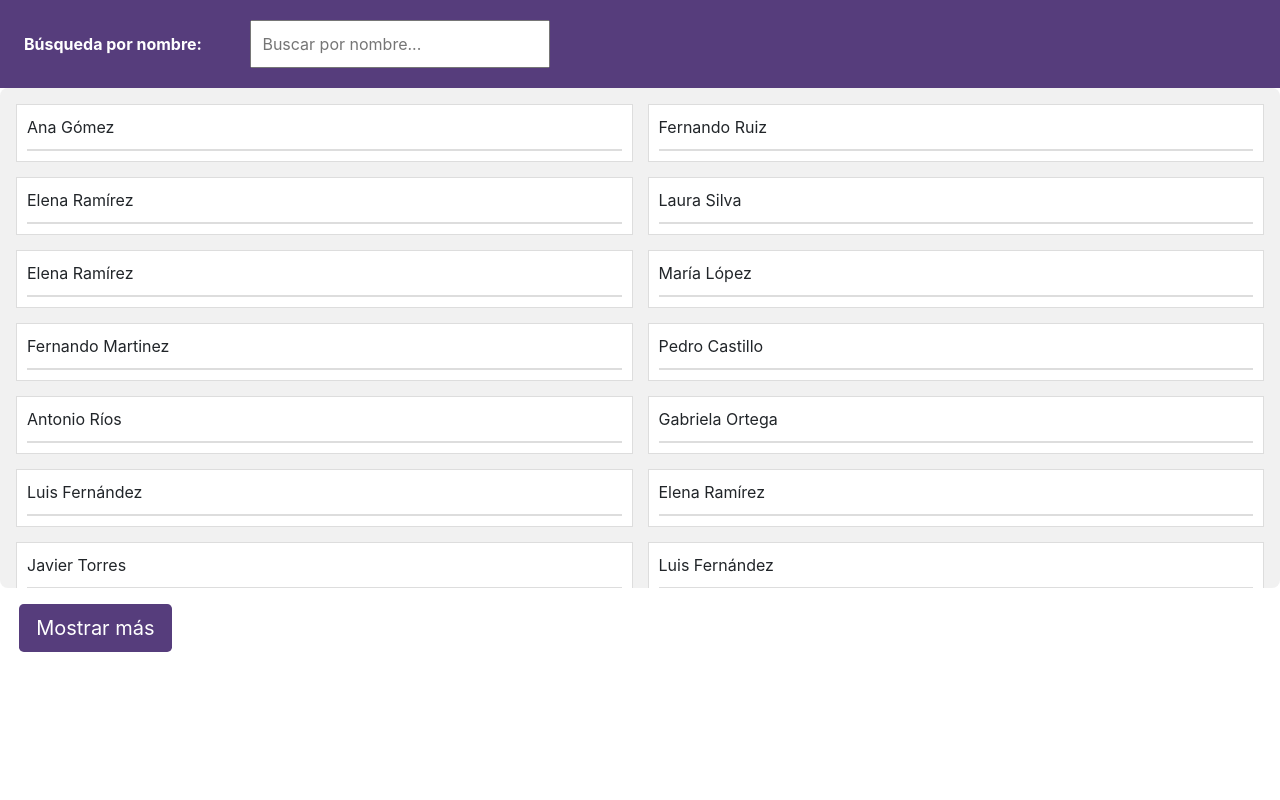
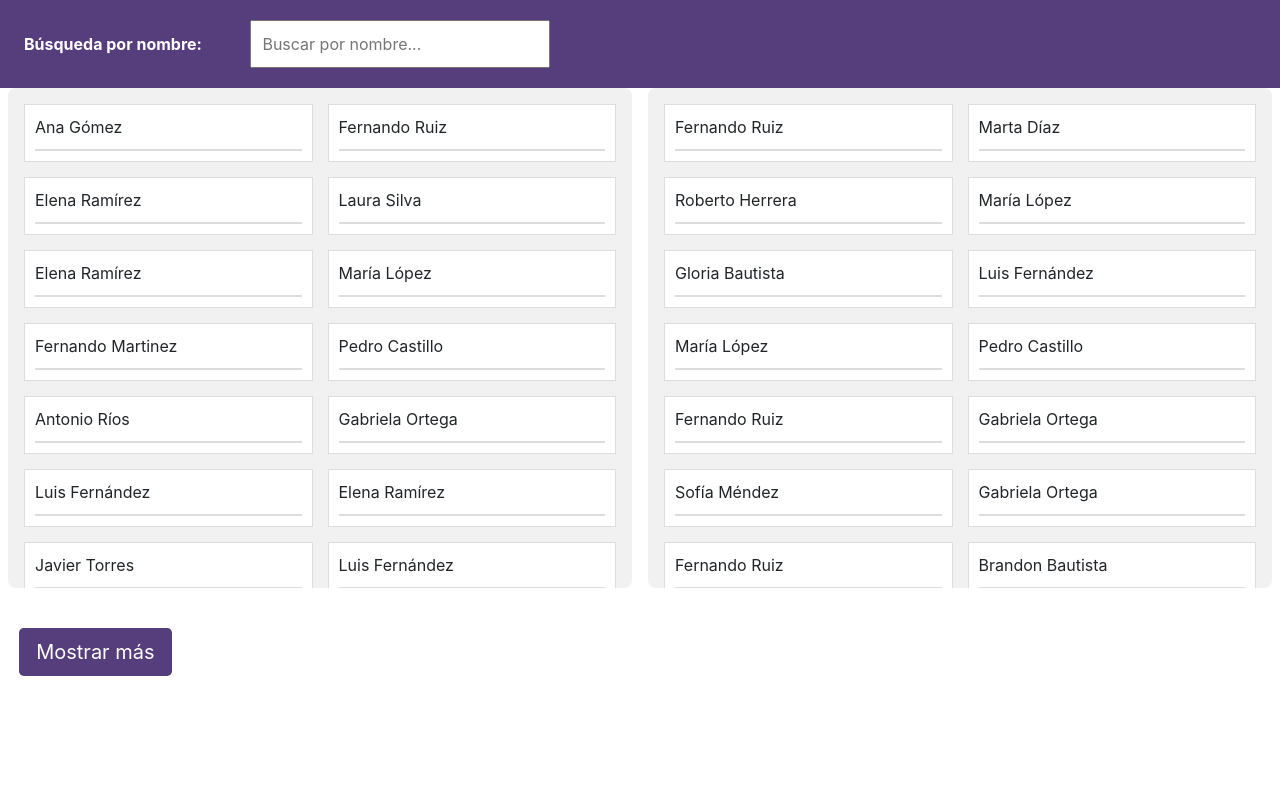
Before and after one commit to Brandonbb5/prueba, a website: page index.html in a window 1280 px wide. Drawn offline with nearby package versions, Linux system fonts and the light colour scheme.

Commit message:
Ajuste de cambios

```diff
--- a/index.html
+++ b/index.html
@@ -14,7 +14,15 @@
         <label class="font-weight-bold m-4 text-white">Búsqueda por nombre:</label>
         <input type="text" id="searchInput" placeholder="Buscar por nombre...">
     </header>
-    <div class="names-container bg-gray p-3"></div>
+
+    <div class="row mx-0">
+        <div class="col-md-6 mb-4 px-2">
+            <div class="names-container bg-gray p-3"></div>
+        </div>
+        <div class="col-md-6 px-2">
+            <div class="names-container bg-gray p-3"></div>
+        </div>
+    </div>
 
     <div class="btn_container">
         <button type="button" id="btn_mostrar_mas" class="btn text-white btn-lg mt-3 mb-1">Mostrar más</button>
--- a/script_csv.js
+++ b/script_csv.js
@@ -29,7 +29,8 @@ const createTable = async () => {
     try {
         const table_data = await parseCSV();
 
-        const container = document.querySelector('.names-container');
+        const containers = document.querySelectorAll('.names-container');
+        const [container1, container2] = containers;
         const btn_mostrar_mas = document.getElementById('btn_mostrar_mas');
         const searchInput = document.getElementById('searchInput');
         let slide_data = 50;
@@ -37,69 +38,92 @@ const createTable = async () => {
 
         const renderNames = (data) => {
             if (data.length === 0) {
-                container.innerHTML = '<div class="no-results-message">No se encontraron resultados...</div>';
-                container.classList.add('empty');
+                container1.innerHTML = '<div class="no-results-message">No se encontraron resultados...</div>';
+                container2.style.display = 'none'
+                container1.classList.add('empty');
                 btn_mostrar_mas.style.display = 'none';
             } else {
-                container.innerHTML = data.slice(0, slide_data).map((persona, index) => `
-                    <div class="name-item" data-id="${index}">
-                        ${persona.nombrecompleto}
+                container1.classList.remove('empty');
+                container2.style.display = '';
+                if (data.length < 50) {
+                    // Mostrar solo en container1 si hay pocos resultados
+                    container1.innerHTML = data.map((persona, index) => `
+                        <div class="name-item" data-id="${index}">
+                            ${persona.nombrecompleto}
+                            <div class="details">${generateDetails(persona)}</div>
+                        </div>
+                    `).join('');
+                    container2.innerHTML = ''; // Vaciar el segundo contenedor
+                } else {
+                    // Dividir en dos contenedores si hay muchos resultados
+                    const middle = Math.ceil(data.length / 2);
+                    const dataPart1 = data.slice(0, middle);
+                    const dataPart2 = data.slice(middle);
 
-                        <div class="details" id="details-${index}">
-                            <div class="detail-row"><strong>Nombre completo:</strong> ${persona.nombrecompleto}</div>
-                            <div class="detail-row"><strong>Edad:</strong> ${persona.edad}</div>
-                            <div class="detail-row"><strong>Sexo:</strong> ${persona.sexo}</div>
-                            <div class="detail-row"><strong>Ocupación:</strong> ${persona.ocupacion}</div>
-                            <div class="detail-row"><strong>Nivel de estudios:</strong> ${persona.niveldeestudios}</div>
+                    container1.innerHTML = dataPart1.slice(0, slide_data).map((persona, index) => `
+                        <div class="name-item" data-id="${index}">
+                            ${persona.nombrecompleto}
+                            <div class="details">${generateDetails(persona)}</div>
                         </div>
-                    </div>
-                `).join('');
-            }
-            container.classList.remove('empty');
-            if (slide_data >= data.length) {
-                btn_mostrar_mas.style.display = 'none';
-            } else {
-                btn_mostrar_mas.style.display = 'block';
+                    `).join('');
+
+                    container2.innerHTML = dataPart2.slice(0, slide_data).map((persona, index) => `
+                        <div class="name-item" data-id="${index + middle}">
+                            ${persona.nombrecompleto}
+                            <div class="details">${generateDetails(persona)}</div>
+                        </div>
+                    `).join('');
+                }
+
+                // Mostrar o esconder el botón de "Mostrar más"
+                const totalMostrados = (slide_data * 2);
+                btn_mostrar_mas.style.display = totalMostrados >= data.length ? 'none' : 'block';
             }
         };
 
-        searchInput.addEventListener('input', (e) => {
-            const searchTerm = removeAccents(e.target.value.trim().toLowerCase());
+        // Función auxiliar para generar detalles
+        const generateDetails = (persona) => `
+            <div class="detail-row"><strong>Nombre completo:</strong> ${persona.nombrecompleto}</div>
+            <div class="detail-row"><strong>Edad:</strong> ${persona.edad}</div>
+            <div class="detail-row"><strong>Sexo:</strong> ${persona.sexo}</div>
+            <div class="detail-row"><strong>Ocupación:</strong> ${persona.ocupacion}</div>
+            <div class="detail-row"><strong>Nivel de estudios:</strong> ${persona.niveldeestudios}</div>
+        `;
 
-            filteredData = table_data.filter(persona =>
-                removeAccents(persona.nombrecompleto.toLowerCase()).includes(searchTerm)
-            );
+        // Event listeners para ambos contenedores
 
-            slide_data = 50;
-            renderNames(filteredData);
+        containers.forEach(container => {
+            container.addEventListener('click', (e) => {
+                const nameItem = e.target.closest('.name-item');
+                if (nameItem) {
+                    document.querySelectorAll('.name-item.active').forEach(activeItem => {
+                        if (activeItem !== nameItem) activeItem.classList.remove('active');
+                    });
+                    nameItem.classList.toggle('active');
+                    if (nameItem.classList.contains('active')) {
+                        nameItem.scrollIntoView({ behavior: 'smooth', block: 'nearest' });
+                    }
+                }
+            });
         });
-
-        function removeAccents(str) {
-            return str.normalize("NFD").replace(/[\u0300-\u036f]/g, "");
-        }
 
         btn_mostrar_mas.addEventListener('click', () => {
             slide_data += 50;
             renderNames(filteredData);
         });
 
-        container.addEventListener('click', (e) => {
-            const nameItem = e.target.closest('.name-item');
+        searchInput.addEventListener('input', (e) => {
+            const searchTerm = removeAccents(e.target.value.trim().toLowerCase());
+            filteredData = table_data.filter(persona =>
+                removeAccents(persona.nombrecompleto.toLowerCase()).includes(searchTerm)
+            );
+            slide_data = 50;
+            renderNames(filteredData);
+        });
 
-            if (nameItem) {
-                document.querySelectorAll('.name-item.active').forEach(activeItem => {
-                    if (activeItem !== nameItem) {
-                        activeItem.classList.remove('active');
-                    }
-                });
-
-                nameItem.classList.toggle('active');
-
-                if (nameItem.classList.contains('active')) {
-                    nameItem.scrollIntoView({ behavior: 'smooth', block: 'nearest' });
-                }
-            }
-        });
+        const removeAccents = (str) => {
+            return str.normalize("NFD").replace(/[\u0300-\u036f]/g, "");
+        };
 
         renderNames(table_data);
 
@@ -107,5 +131,4 @@ const createTable = async () => {
         console.error("Error:", error);
     }
 };
-
 createTable();
--- a/style.css
+++ b/style.css
@@ -14,6 +14,7 @@ body{
     align-items: start;
     grid-auto-rows: min-content;
     position: relative;
+
 }
 
 .name-item {
@@ -63,7 +64,7 @@ body{
 }
 
 .no-results-message {
-    text-align: center;
+    text-align: left;
     font-size: 18px;
     color: #888;
     padding: 20px;
@@ -72,6 +73,8 @@ body{
     left: 50%;
     transform: translate(-50%, -50%);
     width: 100%;
+    height: 100%;
+    background-color: white;
 }
 
 .names-container.empty {
```
Also changed, not shown: public/index.html (+3 -1 lines), 1 other file.
